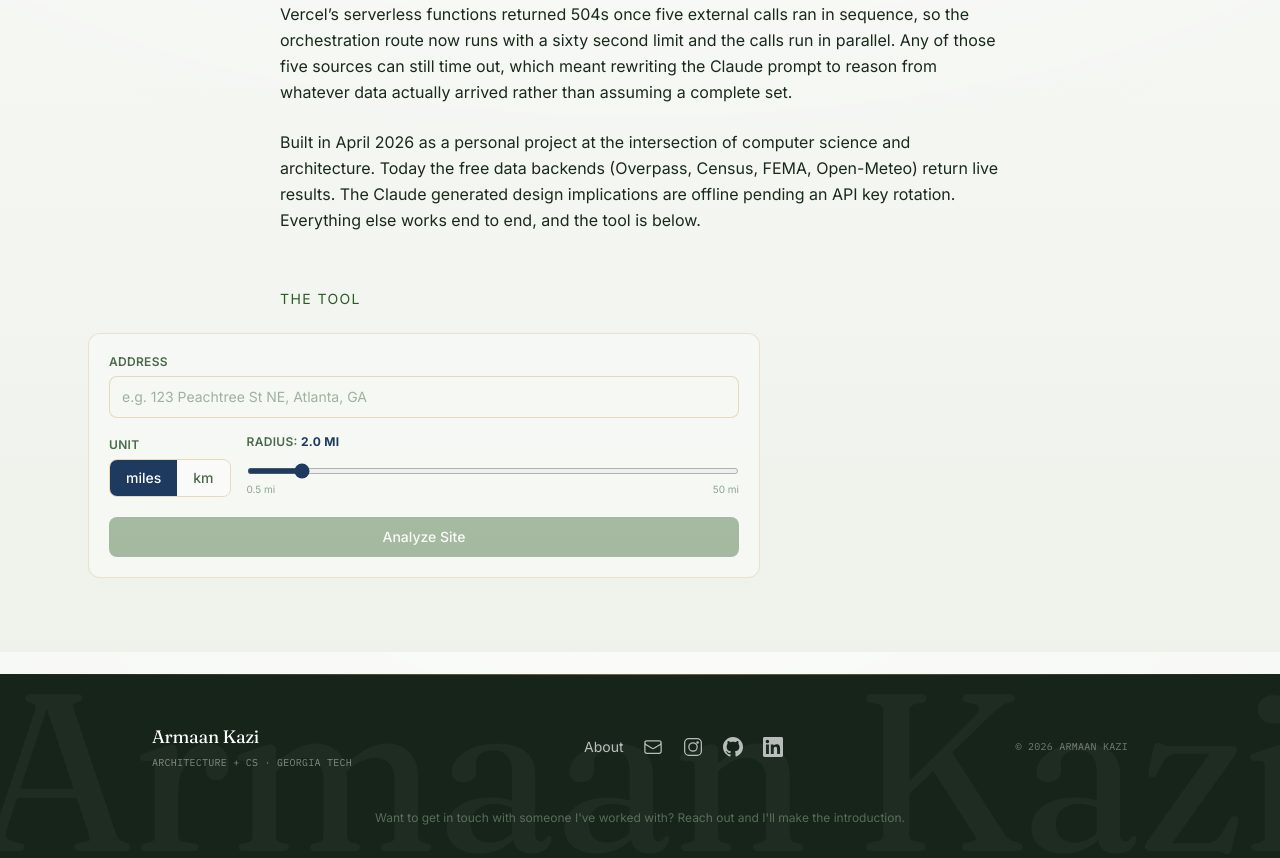
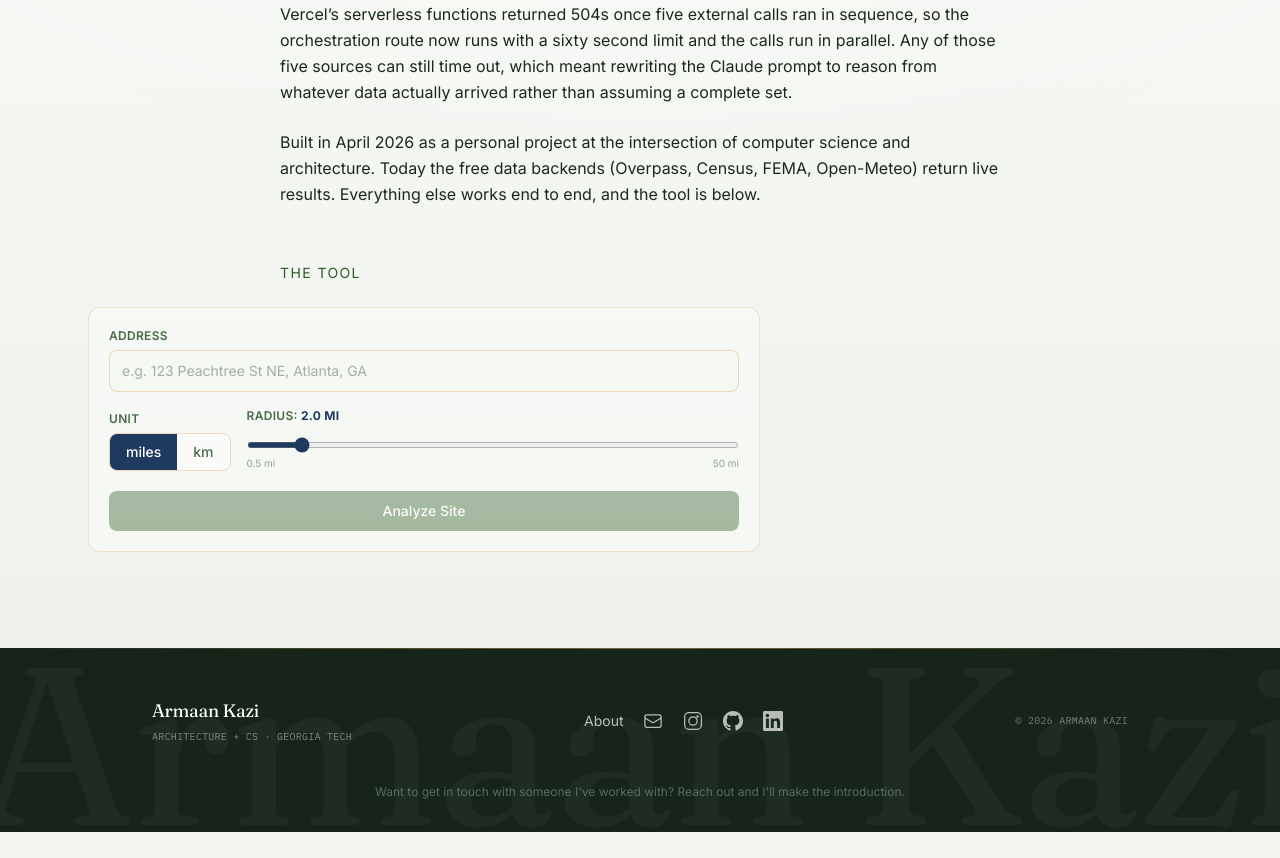
Before and after one commit to armaan-k019/my-portfolio, a Next.js app: page /projects/urban-gpt in a window 1280 px wide. Shown: the part 948-1806 px from the top of the page. After the commit the page ends 1780 px from the top, so only its background shows below. Built offline with nearby package versions, Linux system fonts and the light colour scheme.

Commit message:
Remove stale Claude offline note
Co-Authored-By: Claude Sonnet 5 <noreply@anthropic.com>

```diff
--- a/src/app/projects/urban-gpt/page.tsx
+++ b/src/app/projects/urban-gpt/page.tsx
@@ -874,7 +874,7 @@ export default function UrbanGPTPage() {
             Most of the work went into the things that fail. The map started on Google Maps and moved to Leaflet mid build after API key domain restrictions and cost made production unreliable. Vercel&rsquo;s serverless functions returned 504s once five external calls ran in sequence, so the orchestration route now runs with a sixty second limit and the calls run in parallel. Any of those five sources can still time out, which meant rewriting the Claude prompt to reason from whatever data actually arrived rather than assuming a complete set.
           </p>
           <p className="text-base text-brown leading-relaxed">
-            Built in April 2026 as a personal project at the intersection of computer science and architecture. Today the free data backends (Overpass, Census, FEMA, Open-Meteo) return live results. The Claude generated design implications are offline pending an API key rotation. Everything else works end to end, and the tool is below.
+            Built in April 2026 as a personal project at the intersection of computer science and architecture. Today the free data backends (Overpass, Census, FEMA, Open-Meteo) return live results. Everything else works end to end, and the tool is below.
           </p>
         </div>
 
```
